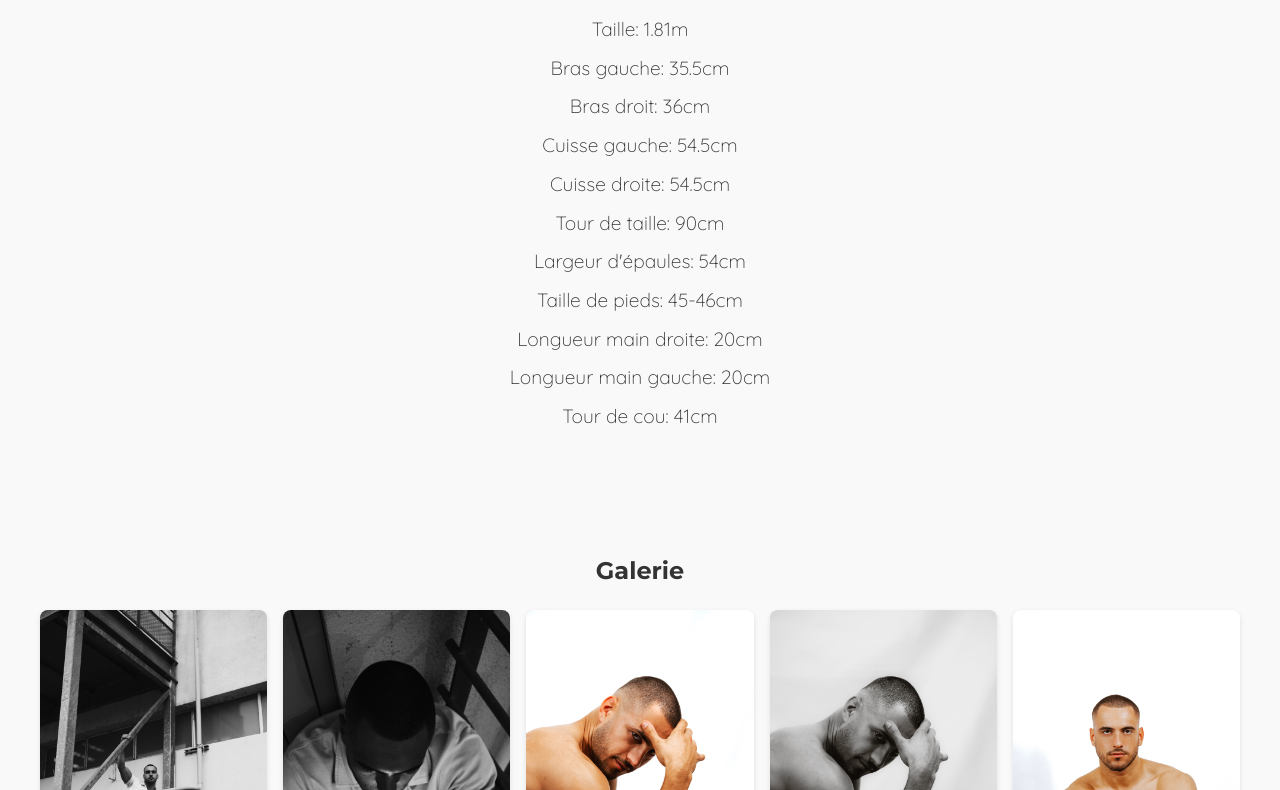
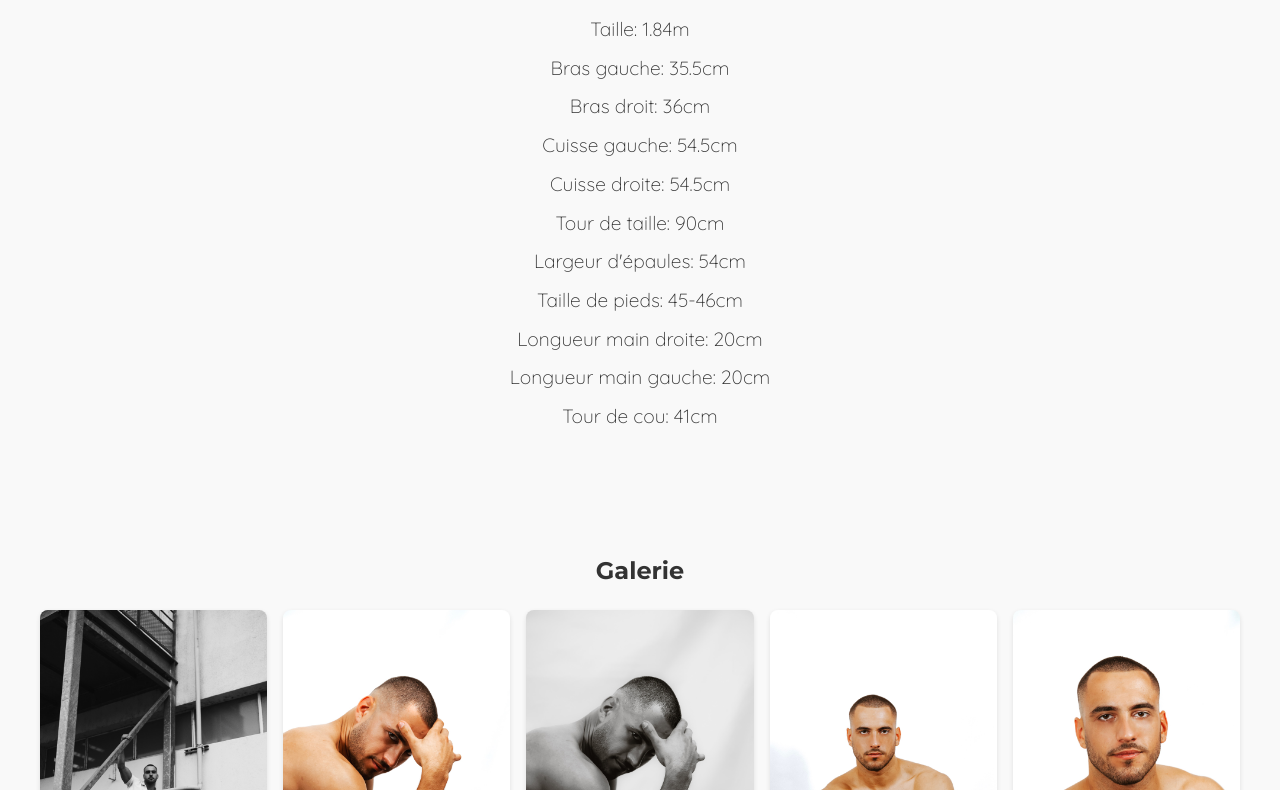
Before and after one commit to JPouch325/JPouch325.github.io, a plain HTML site: page mensurations.html in a window 1280 px wide. Shown: the part 214-1004 px from the top of the page. Drawn offline with Linux system fonts and the light colour scheme.

Commit message:
update site

```diff
--- a/mensurations.html
+++ b/mensurations.html
@@ -31,7 +31,7 @@
         <section class="mensurations">
             <h2>Mes mensurations</h2>
             <ul>
-                <li>Taille: 1.81m</li>
+                <li>Taille: 1.84m</li>
                 <li>Bras gauche: 35.5cm</li>
                 <li>Bras droit: 36cm</li>
                 <li>Cuisse gauche: 54.5cm</li>
```
Also changed, not shown: ressources/galerie/photo (17).JPG (deleted), ressources/galerie/photo (25).JPG (deleted), ressources/galerie/photo (26).JPG (deleted), ressources/galerie/photo (27).JPG (deleted), ressources/galerie/photo (28).JPG (deleted), ressources/galerie/photo (3).JPG (deleted), ressources/galerie/photo (34).JPG (deleted).
